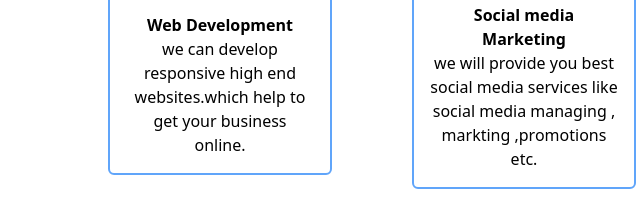
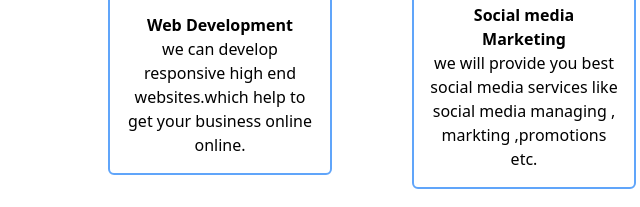
Before and after one commit to RajinderKumar1/Tech-Inject-web, a website: page index.html in a window 1280 px wide. Shown: the part 662-869 px from the top of the page, 116-756 px from the left. Drawn offline with nearby package versions, Linux system fonts and the light colour scheme.

Commit message:
Update index.html

```diff
--- a/index.html
+++ b/index.html
@@ -60,7 +60,7 @@
 
                 <div class="p-[1rem]">
                     <h3 class="font-bold">Web Development</h3>
-                    <p>we can develop responsive high end websites.which help to get your business online. </p>
+                    <p>we can develop responsive high end websites.which help to get your business online online. </p>
                 </div>
 
             </div>
```
